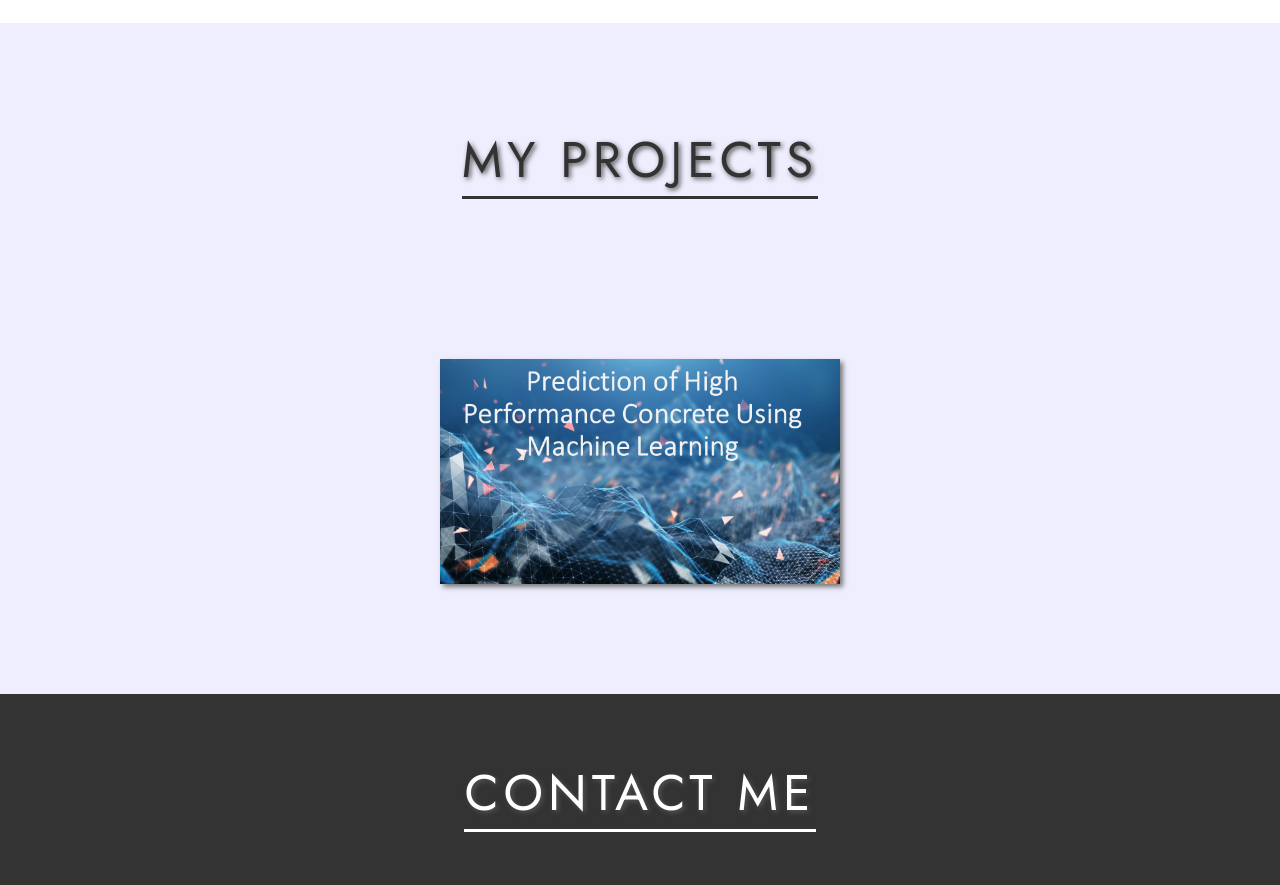
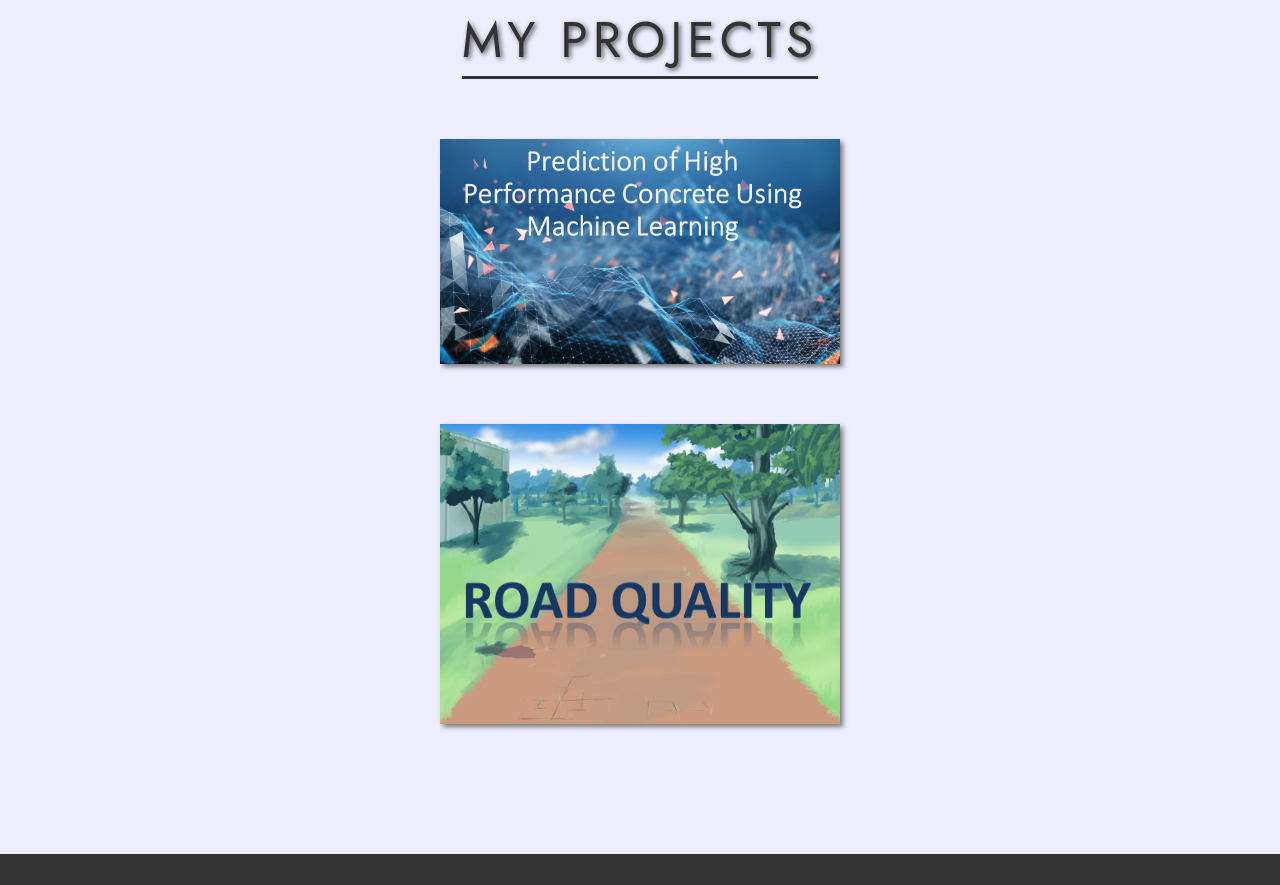
Before and after one commit to 100ravSingh/100ravSingh.github.io, a plain HTML site: page index.html in a window 1280 px wide. Shown: the part 1912-2797 px from the top of the page. Drawn offline with Linux system fonts and the light colour scheme.

Commit message:
update data

```diff
--- a/index.html
+++ b/index.html
@@ -124,11 +124,25 @@
             </div>
             <img src="images/Bit.jpg" class="project-img" />
             <a
-              href="https://youtu.be/QtmEYQ4-gac?si=gn18mpPGKBGBJ4He"
+              href="https://youtu.be/QtmEYQ4-gac"
               class="project-link"
               target="_blank"
-              >Go to Video</a
-            >
+              >Go to Video</a>
+          </div>
+        </div>
+
+        <div class="projects-wrapper center">
+        <div class="project">
+            <div class="project-text">
+              <h2 class="project-name">Youtube Access</h2>
+              <h4 class="project-technologies"> Road Quality Web App</h4>
+            </div>
+            <img src="images/rites.jpg" class="project-img" />
+            <a
+              href="https://youtu.be/6m9XcFSjViw"
+              class="project-link"
+              target="_blank"
+              >Go to Video</a>
           </div>
         </div>
       </section>
--- a/style.css
+++ b/style.css
@@ -26,7 +26,7 @@
   color: #333;
   text-transform: uppercase;
   letter-spacing: 0.5rem;
-  margin-bottom: 15rem;
+  margin-bottom: 3rem;
   border-bottom: 0.3rem solid #333;
   text-shadow: 0.2rem 0.2rem 0.5rem #555;
 }
@@ -267,7 +267,7 @@
   flex-direction: column;
   justify-content: center;
   align-items: center;
-  margin: 1rem;
+  margin: 3rem;
   background-color: #fff;
   box-shadow: 0.3rem 0.3rem 0.5rem #777;
   position: relative;
@@ -348,7 +348,7 @@
   color: #fff;
   box-shadow: none;
   border-color: #fff;
-  margin-bottom: 5rem;
+  margin-bottom: 3rem;
 }
 
 .contact-form {
```
Also changed, not shown: images/rites.jpg (added), 2 other files.
